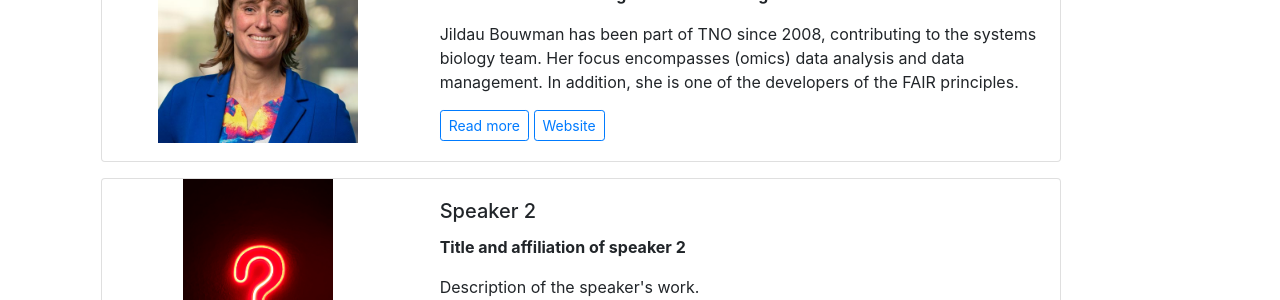
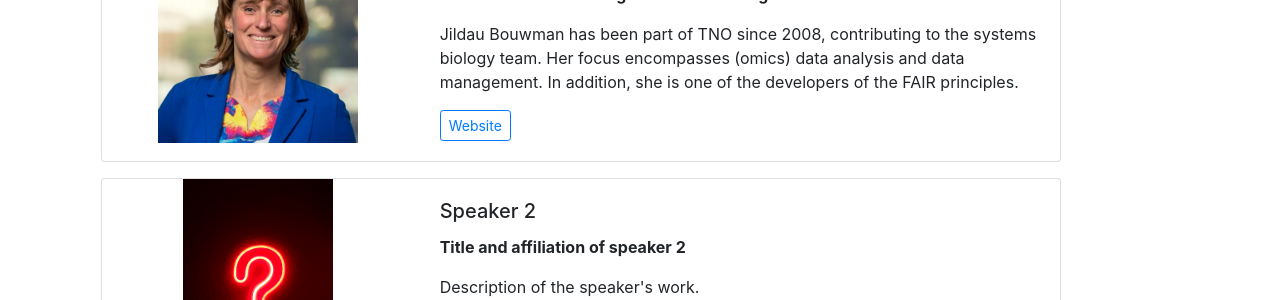
Before and after one commit to bytemal/bytemal-2024, a Jekyll site: the page built from _pages/speakers.md, in a window 1280 px wide. Shown: the part 718-1018 px from the top of the page. Built offline with Jekyll 4.4.1, drawn with Linux system fonts in a browser that asks for light colours; nearby versions of some CDN libraries.

Commit message:
Update speakers.md

```diff
--- a/_pages/speakers.md
+++ b/_pages/speakers.md
@@ -17,7 +17,6 @@ layout:    default
         <p class="card-text font-weight-bold">Senior Scientist en Programme Leader Digital Health at TNO</p>
         <p class="card-text">Jildau Bouwman has been part of TNO since 2008, contributing to the systems biology team. Her focus encompasses (omics) data analysis and data management.
         In addition, she is one of the developers of the FAIR principles.</p>
-        <button type="button" class="btn btn-outline-primary btn-sm" data-toggle="modal" data-target="#speaker1Modal">Read more</button>
         <button type="button" class="btn btn-outline-primary btn-sm"><a href="https://www.tno.nl/en/about-tno/our-people/jildau-bouwman/">Website</a></button>
       </div>
     </div>
```
